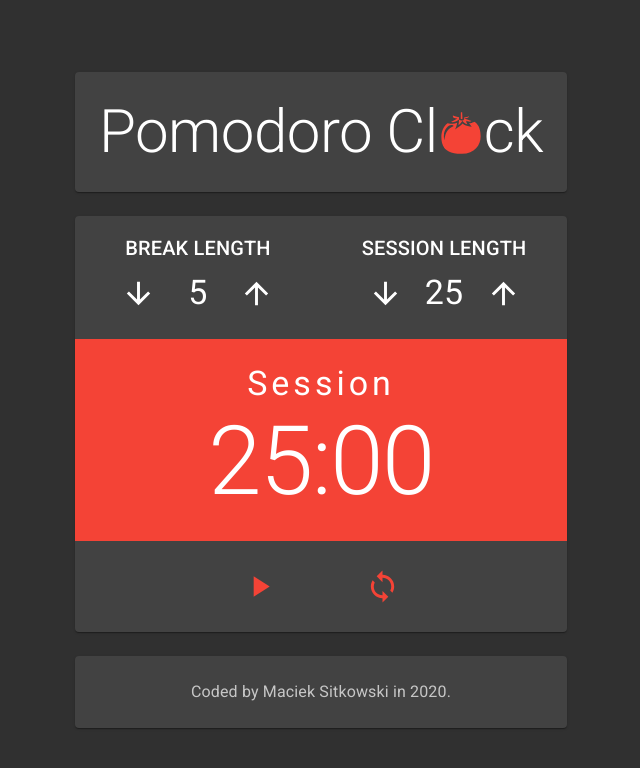
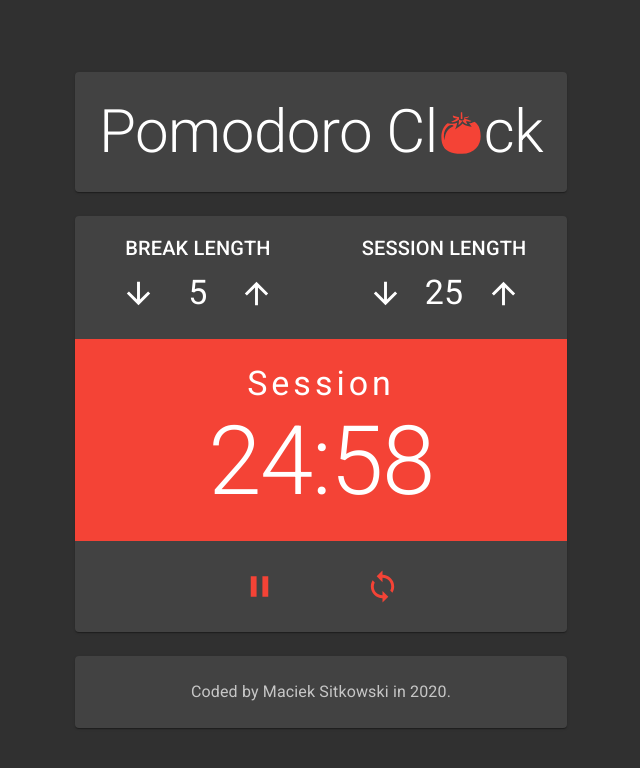
Before and after one commit to sitek94/pomodoro-clock, a React (Create React App) app: page / in a window 1280 px wide. Both pictures are taken after a click on the button 578 px from the left and 586 px from the top of the page. Shown: the top 768 px of the page, without its empty margins (319-959 px from the left). Built offline with nearby package versions, Linux system fonts and the light colour scheme.

Commit message:
Test 8 passed once

```diff
--- a/src/components/Controls.js
+++ b/src/components/Controls.js
@@ -17,20 +17,40 @@ const useStyles = makeStyles((theme) => ({
   },
 }));
 
-export default function Controls({ phase }) {
+export default function Controls({
+  phase,
+  timerState,
+  onStartStopClick,
+  onResetClick,
+}) {
   const classes = useStyles();
   const theme = useTheme();
 
   const color =
     phase === 'break' ? theme.palette.success.main : theme.palette.primary.main;
 
+  const renderStartStopIcon = () =>
+    timerState === 'running' ? (
+      <PauseIcon fontSize="large" style={{ color }} />
+    ) : (
+      <PlayArrowIcon fontSize="large" style={{ color }} />
+    );
+
   return (
     <div className={classes.root}>
-      <IconButton aria-label="start the timer">
-        <PlayArrowIcon fontSize="large" style={{ color }} />
+      <IconButton
+        id="start_stop"
+        aria-label="start/stop the timer"
+        onClick={onStartStopClick}
+      >
+        {renderStartStopIcon()}
       </IconButton>
 
-      <IconButton aria-label="stop the timer">
+      <IconButton
+        id="reset"
+        aria-label="reset the timer"
+        onClick={onResetClick}
+      >
         <LoopIcon fontSize="large" style={{ color }} />
       </IconButton>
     </div>
--- a/src/components/PomodoroClock.js
+++ b/src/components/PomodoroClock.js
@@ -16,30 +16,101 @@ const useStyles = makeStyles({
 export default function PomodoroClock() {
   const classes = useStyles();
 
-  // Phases
-  const [breakLength, handleBreakLengthChange] = usePhase(5);
-  const [sessionLength, handleSessionLengthChange] = usePhase(25);
+  const [breakLength, setBreakLength] = useState(5);
+  const [sessionLength, setSessionLength] = useState(25);
 
-  // Timer
-  const [timerValue, setTimerValue] = usePhase(1500);
+  const [activePhase, setActivePhase] = useState('session');
+  const [timerValue, setTimerValue] = useState(1500);
+  const [timerState, setTimerState] = useState('stopped');
+  const [intervalId, setIntervalId] = useState(null);
+
+  const handleBreakIncrement = () => {
+    if (breakLength === 60 || timerState === 'running') return;
+
+    setBreakLength((prevBreakLength) => prevBreakLength + 1);
+  };
+
+  const handleBreakDecrement = () => {
+    if (breakLength === 1 || timerState === 'running') return;
+
+    setBreakLength((prevBreakLength) => prevBreakLength - 1);
+  };
+
+  const handleSessionIncrement = () => {
+    if (sessionLength === 60 || timerState === 'running') return;
+
+    setSessionLength((prevSessionLength) => prevSessionLength + 1);
+    setTimerValue((sessionLength + 1) * 60);
+  };
+
+  const handleSessionDecrement = () => {
+    if (sessionLength === 1 || timerState === 'running') return;
+
+    setSessionLength((prevSessionLength) => prevSessionLength - 1);
+    setTimerValue((sessionLength - 1) * 60);
+  };
+
+  const handleStartStopClick = () => {
+    if (timerState === 'running') {
+      setTimerState('stopped');
+
+      clearInterval(intervalId);
+    } else {
+      setTimerState('running');
+      setIntervalId(
+        setInterval(() => {
+          setTimerValue((prevTimerValue) => prevTimerValue - 1);
+        }, 1000)
+      );
+    }
+  };
+
+  useEffect(() => {
+    if (timerValue === 0) {
+      if (activePhase === 'session') {
+        setTimerValue(sessionLength * 60);
+        setActivePhase('break');
+      } else {
+        setTimerValue(breakLength * 60);
+        setActivePhase('session');
+      }
+      clearInterval(intervalId);
+    }
+  }, [setTimerValue, timerValue, activePhase, intervalId, sessionLength, breakLength])
+
+  // Reset
+  const handleResetClick = () => {
+    if (timerState === 'stopped') return;
+
+    clearInterval(intervalId);
+    setTimerState('stopped');
+    setActivePhase('session');
+    setBreakLength(5);
+    setSessionLength(25);
+    setTimerValue(sessionLength * 60);
+  };
 
   return (
     <Paper className={classes.root}>
       <TimeControl
         label="break"
         value={breakLength}
-        onArrowUpClick={() => handleBreakLengthChange(1)}
-        onArrowDownClick={() => handleBreakLengthChange(-1)}
+        onArrowUpClick={handleBreakIncrement}
+        onArrowDownClick={handleBreakDecrement}
       />
       <TimeControl
         label="session"
         value={sessionLength}
-        onArrowUpClick={() => handleSessionLengthChange(1)}
-        onArrowDownClick={() => handleSessionLengthChange(-1)}
+        onArrowUpClick={handleSessionIncrement}
+        onArrowDownClick={handleSessionDecrement}
       />
 
       <Timer value={timerValue} phase="session" />
-      <Controls />
+      <Controls
+        timerState={timerState}
+        onStartStopClick={handleStartStopClick}
+        onResetClick={handleResetClick}
+      />
     </Paper>
   );
 }
```
